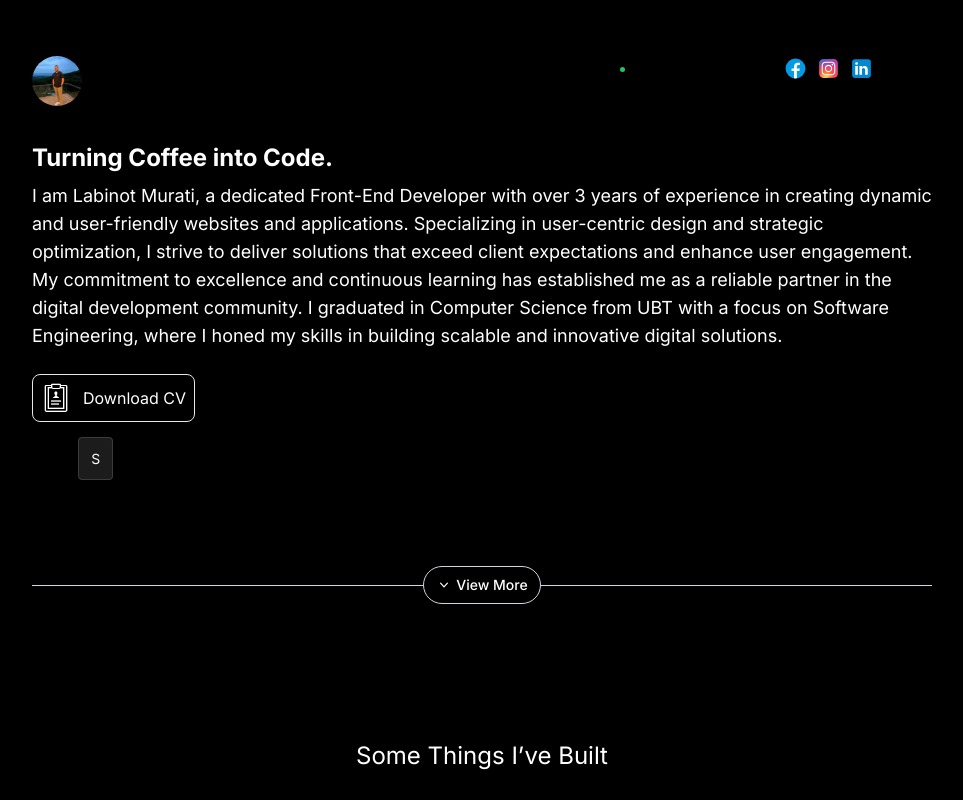
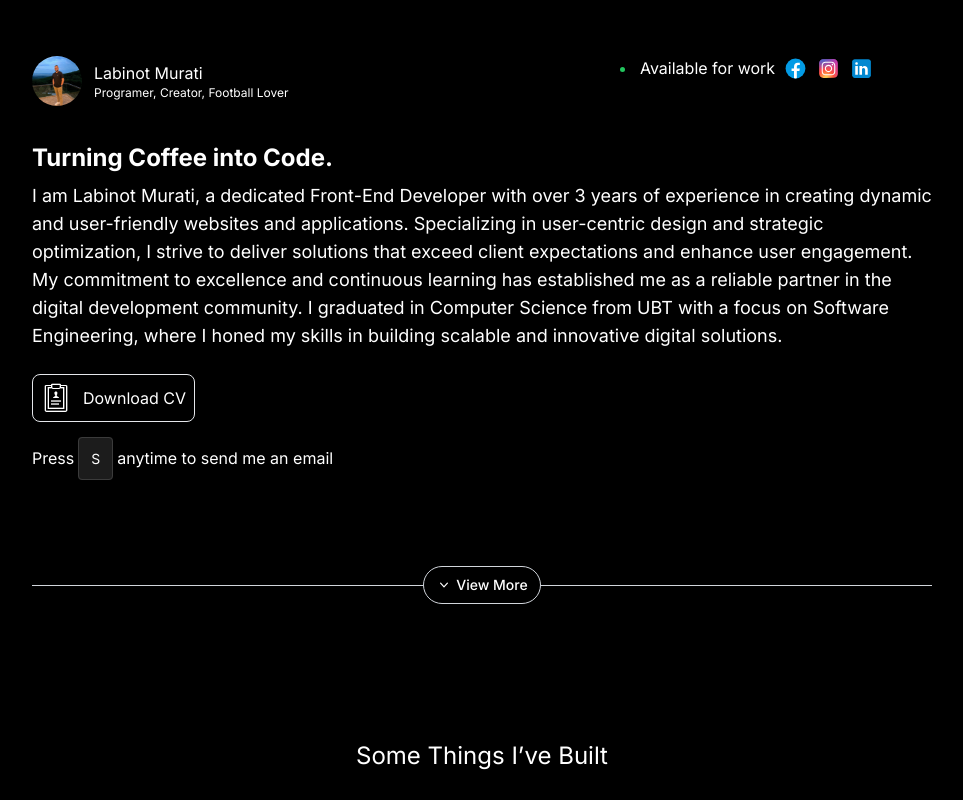
Before and after one commit to LabiMurati/Aboutme, a Next.js app: page / in a window 1280 px wide. Shown: the top 800 px of the page, without its empty margins (158-1121 px from the left). Built offline with nearby package versions, Linux system fonts and the light colour scheme; grey boxes are pictures that could not be loaded.

Commit message:
color change

```diff
--- a/src/app/globals.css
+++ b/src/app/globals.css
@@ -1,7 +1,9 @@
 @tailwind base;
 @tailwind components;
 @tailwind utilities;
-
+h1,h2,h3,h4,h5,p,span,button{
+  color: white;
+}
 .Home{
   background: #000;
   background-color: #000!important;
--- a/src/app/layout.js
+++ b/src/app/layout.js
@@ -5,7 +5,6 @@ const inter = Inter({ subsets: ["latin"] });
 
 export const metadata = {
   title: "Labinot Murati",
-  description: "Generated by create next app",
 };
 
 export default function RootLayout({ children }) {
```
Also changed, not shown: src/app/Images/mylogo.svg (added), src/app/mylogo.svg (added).
